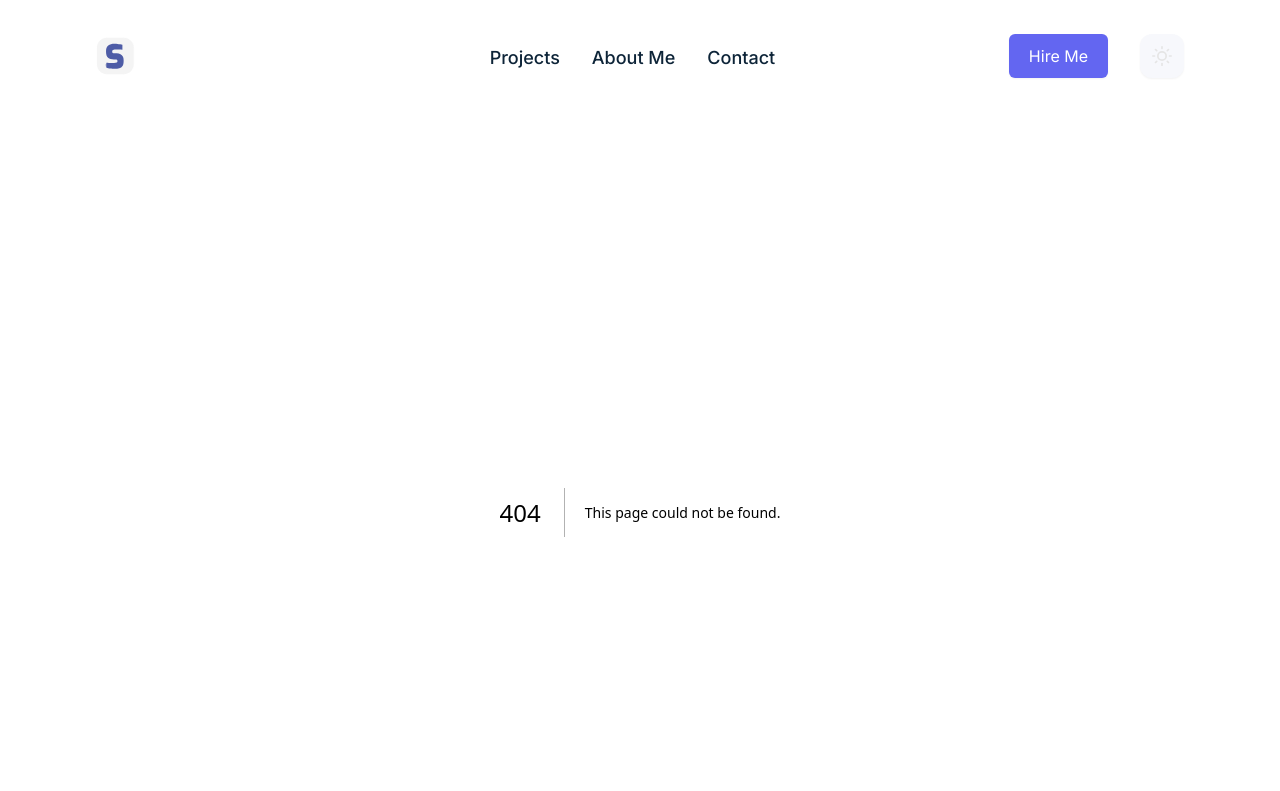
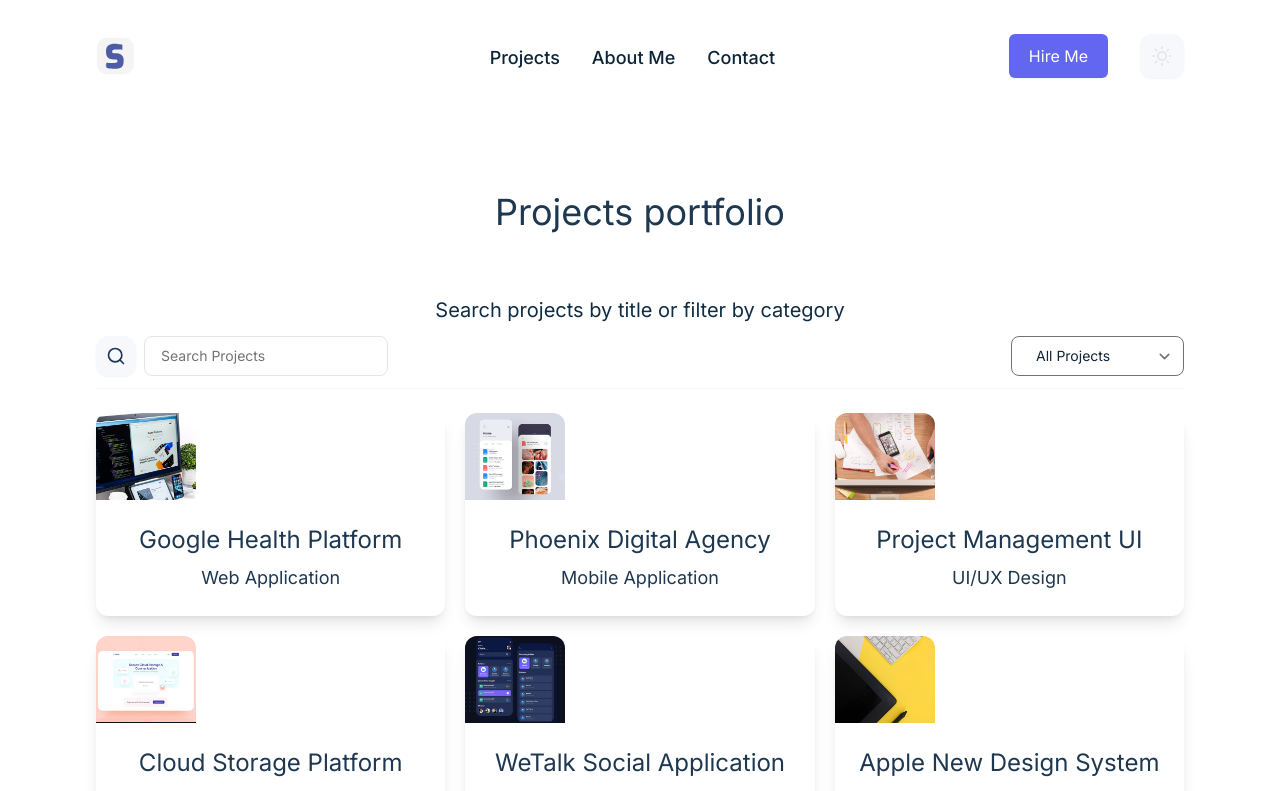
Before and after one commit to mocruslan/homepage, a Next.js app: page /projects in a window 1280 px wide. Before the commit this address had no page. Shown: the top 791 px of the page. Built offline with nearby package versions, Linux system fonts and the light colour scheme.

Commit message:
Projects Page
- Added projects page within app directory
- Updated styling and type hints in other files

```diff
--- a/app/page.tsx
+++ b/app/page.tsx
@@ -4,7 +4,7 @@
 import Button from "../components/shared/Button";
 import ProjectsGrid from "../components/projects/ProjectsGrid";
 
-export default function Home() {
+export default function Home(): React.JSX.Element {
     return (
         <main>
             <div className={"container mx-auto"}>
--- /dev/null
+++ b/app/projects/page.tsx
@@ -0,0 +1,9 @@
+import ProjectsGrid from "../../components/projects/ProjectsGrid";
+
+export default function Projects() {
+    return (
+        <div className="container mx-auto">
+			<ProjectsGrid />
+		</div>
+    );
+}
--- a/components/about/AboutClients.tsx
+++ b/components/about/AboutClients.tsx
@@ -1,10 +1,10 @@
 "use client"
 
-import {useRef} from 'react';
+import React, {useRef} from 'react';
 import {clientsData, clientsHeading} from '../../data/clientsData';
 import AboutClientSingle from './AboutClientSingle';
 
-function AboutClients() {
+export default function AboutClients(): React.JSX.Element{
     const clients = useRef(clientsData);
     return (
         <div className="mt-10 sm:mt-20">
@@ -23,5 +23,3 @@
         </div>
     );
 }
-
-export default AboutClients;
--- a/components/about/AboutMeBio.tsx
+++ b/components/about/AboutMeBio.tsx
@@ -4,7 +4,7 @@
 import React, {useRef} from 'react';
 import {aboutMeData} from '../../data/aboutMeData';
 
-export default function AboutMeBio() {
+export default function AboutMeBio(): React.JSX.Element {
     const aboutMe = useRef(aboutMeData);
 
     return (
--- a/components/home/HomeBanner.tsx
+++ b/components/home/HomeBanner.tsx
@@ -5,7 +5,7 @@
 import React from "react";
 import Image from "next/image";
 
-export default function HomeBanner() {
+export default function HomeBanner(): React.JSX.Element {
     const [activeTheme] = useThemeSwitcher();
 
     return (
--- a/components/projects/ProjectSingle.tsx
+++ b/components/projects/ProjectSingle.tsx
@@ -9,9 +9,7 @@
     category: string;
 }
 
-const imageStyle = { maxWidth: '100%', height: 'auto' };
-
-const ProjectSingle: React.FC<ProjectSingleProps> = (props) => {
+export default function ProjectSingle(props: ProjectSingleProps): React.JSX.Element {
     return (
         <div
             // initial={{ opacity: 0 }}
@@ -28,7 +26,8 @@
                 aria-label="Single Project"
                 passHref
             >
-				<div className={"rounded-xl shadow-lg hover:shadow-xl cursor-pointer mb-10 sm:mb-0 bg-secondary-light dark:bg-ternary-dark"}>
+                <div
+                    className={"rounded-xl shadow-lg hover:shadow-xl cursor-pointer mb-10 sm:mb-0 bg-secondary-light dark:bg-ternary-dark"}>
                     <div>
                         <Image
                             src={props.img}
@@ -51,5 +50,3 @@
         </div>
     );
 };
-
-export default ProjectSingle;
--- a/components/projects/ProjectsFilter.tsx
+++ b/components/projects/ProjectsFilter.tsx
@@ -14,7 +14,7 @@
 const ProjectsFilter: React.FC<ProjectsFilterProps> = ({setSelectProject}) => {
     return (
         <select
-            onChange={(e) => {
+            onChange={(e: React.ChangeEvent<HTMLSelectElement>) => {
                 setSelectProject(e.target.value);
             }}
             className="
--- a/components/projects/ProjectsGrid.tsx
+++ b/components/projects/ProjectsGrid.tsx
@@ -11,7 +11,7 @@
     category: string;
 }
 
-export default function ProjectsGrid() {
+export default function ProjectsGrid(): React.JSX.Element {
     const [, setSearchProject] = useState<string>();
     const [selectProject, setSelectProject] = useState<string>();
 
--- a/components/projects/RelatedProjects.tsx
+++ b/components/projects/RelatedProjects.tsx
@@ -2,7 +2,7 @@
 import {relatedProjectsData} from "../../data/relatedProjectsData";
 import React from "react";
 
-export default function RelatedProjects() {
+export default function RelatedProjects(): React.JSX.Element {
 	return (
 		<div className={"mt-10 pt-10 sm:pt-14 sm:mt-20 border-t-2 border-primary-light dark:border-secondary-dark"}>
 			<p className={"font-general-regular text-primary-dark dark:text-primary-light text-3xl font-bold mb-10 sm:mb-14 text-left"}>
--- a/components/shared/Footer.tsx
+++ b/components/shared/Footer.tsx
@@ -2,7 +2,7 @@
 import React from "react";
 import {socialLinks} from "../../data/footerData";
 
-export default function Footer() {
+export default function Footer(): React.JSX.Element {
     return (
         <div className="container mx-auto">
             <div className={"pt-20 sm:pt-30 pb-8 mt-20 border-t-2 border-primary-light dark:border-secondary-dark"}>
--- a/components/shared/FooterCopyright.tsx
+++ b/components/shared/FooterCopyright.tsx
@@ -1,6 +1,6 @@
 import React from "react";
 
-export default function FooterCopyright() {
+export default function FooterCopyright(): React.JSX.Element {
     return (
         <div className="flex items-center justify-center text-center font-general-regular">
             <div className="text-lg text-ternary-dark dark:text-ternary-light">
--- a/components/shared/Header.tsx
+++ b/components/shared/Header.tsx
@@ -10,7 +10,7 @@
 import Image from "next/image";
 
 
-export default function Header() {
+export default function Header(): React.JSX.Element {
     const [showMenu, setShowMenu] = useState<boolean>(false);
     const [showModal, setShowModal] = useState<boolean>(false);
     const [activeTheme, setTheme] = useThemeSwitcher();
```
Lines whose indentation alone changed are shown as unchanged.
